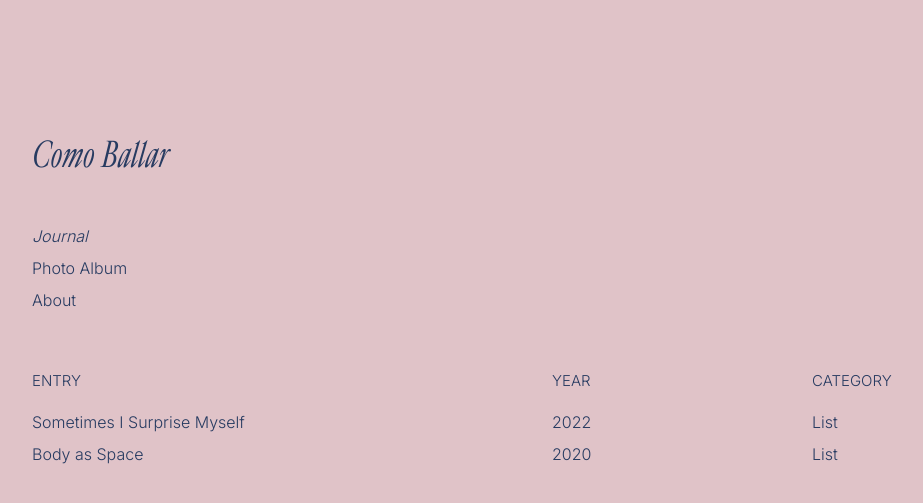
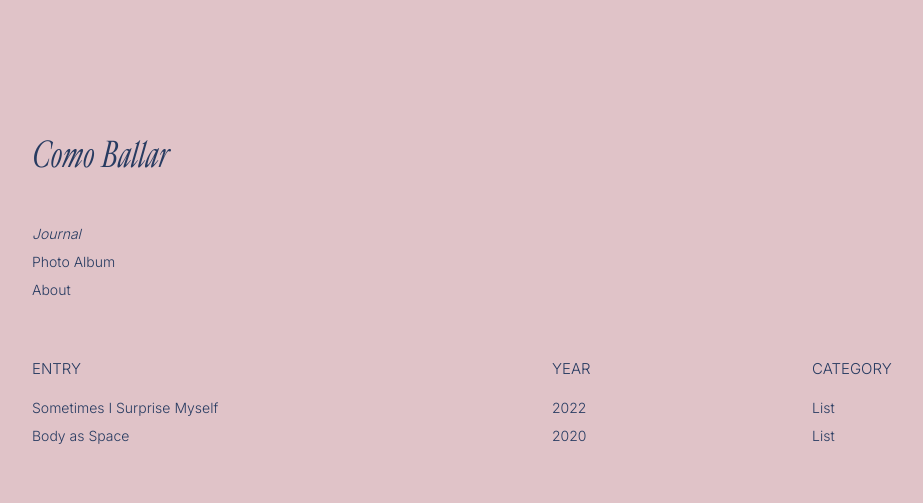
Before and after one commit to comballar/comballar.github.io, a Jekyll site: the page built from journal.html, in a window 1280 px wide. Shown: the top 503 px of the page, without its empty margins (88-1011 px from the left). Built offline with Jekyll 4.4.1, drawn with Linux system fonts in a browser that asks for light colours.

Commit message:
Update base.scss

```diff
--- a/_sass/base.scss
+++ b/_sass/base.scss
@@ -4,7 +4,7 @@ $on-laptop:         800px !default;
 // typography
 @import url('https://fonts.googleapis.com/css2?family=Inter:wght@300&display=swap');
 $font__family:      'Inter', sans-serif;
-$font__size:        16px;
+$font__size:        14px;
 $font__weight:      300;
 $font__line-height: 2;
 
```
